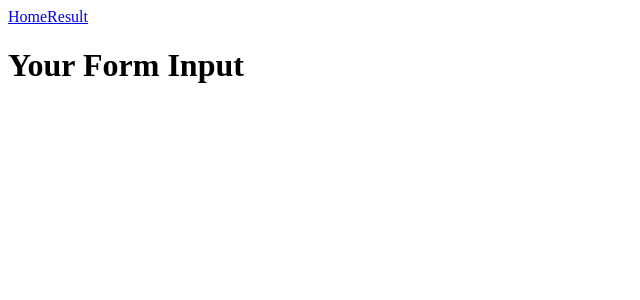
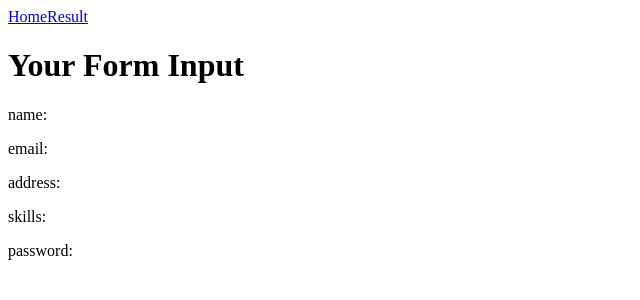
Before and after one commit to M-Hafez22/dynamic-form-vue, a Vue app: page /result in a window 1280 px wide. Shown: the top 300 px of the page, without its empty margins (0-640 px from the left). Built offline with nearby package versions, Linux system fonts and the light colour scheme.

Commit message:
✅ Renders data from store

```diff
--- a/src/views/ResultView.vue
+++ b/src/views/ResultView.vue
@@ -1,5 +1,14 @@
+<script setup>
+import { useFormStore } from "../stores/form";
+
+const store = useFormStore();
+</script>
+
 <template>
   <div class="Result">
     <h1>Your Form Input</h1>
+        <div v-for="item in store.form" :key="item.name">
+      <p>{{item.name}}: <span>{{item.value}}</span></p>
+    </div>
   </div>
 </template>
```
